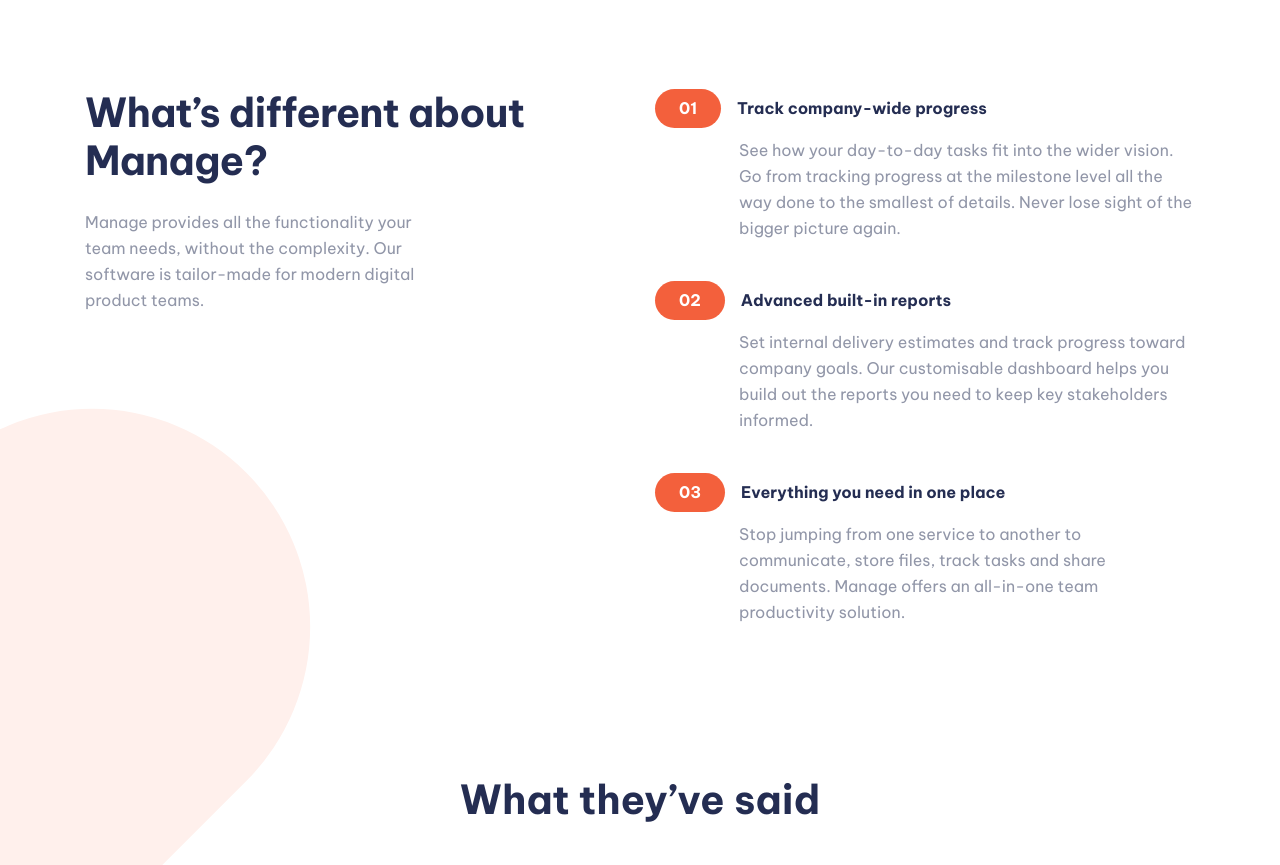
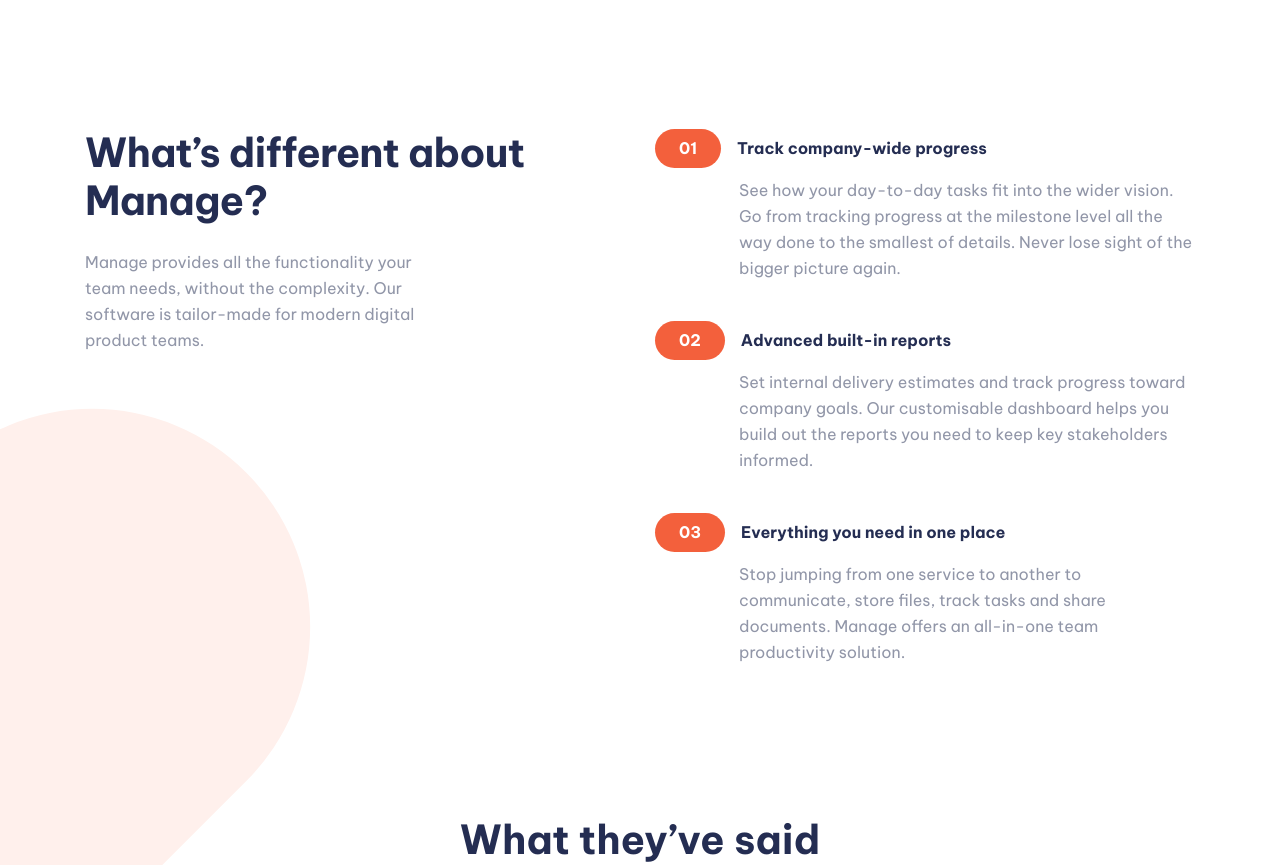
Before and after one commit to lumiuko/manage-landing-page, a website built with Vite: page index.html in a window 1280 px wide. Shown: the part 712-1577 px from the top of the page. Built offline with nearby package versions, Linux system fonts and the light colour scheme.

Commit message:
fixed margins

```diff
--- a/index.html
+++ b/index.html
@@ -50,7 +50,7 @@
           </div>
         </div>
       </section>
-      <section class="mt-[5.75rem] md:px-10">
+      <section class="mt-[5.75rem] md:px-10 xl:mt-[8.25rem]">
         <div class="max-w-container mx-auto flex flex-col gap-[3.375rem] xl:flex-row xl:gap-0 xl:justify-between">
           <div class="text-center px-[1.375rem] xl:px-0 xl:text-left xl:max-w-[445px]">
             <h2 class="text-h4 leading-h4 tracking-[-0.71px] font-bold text-dark-blue xl:text-h2 xl:leading-[3rem]">What’s different about Manage?</h2>
```
